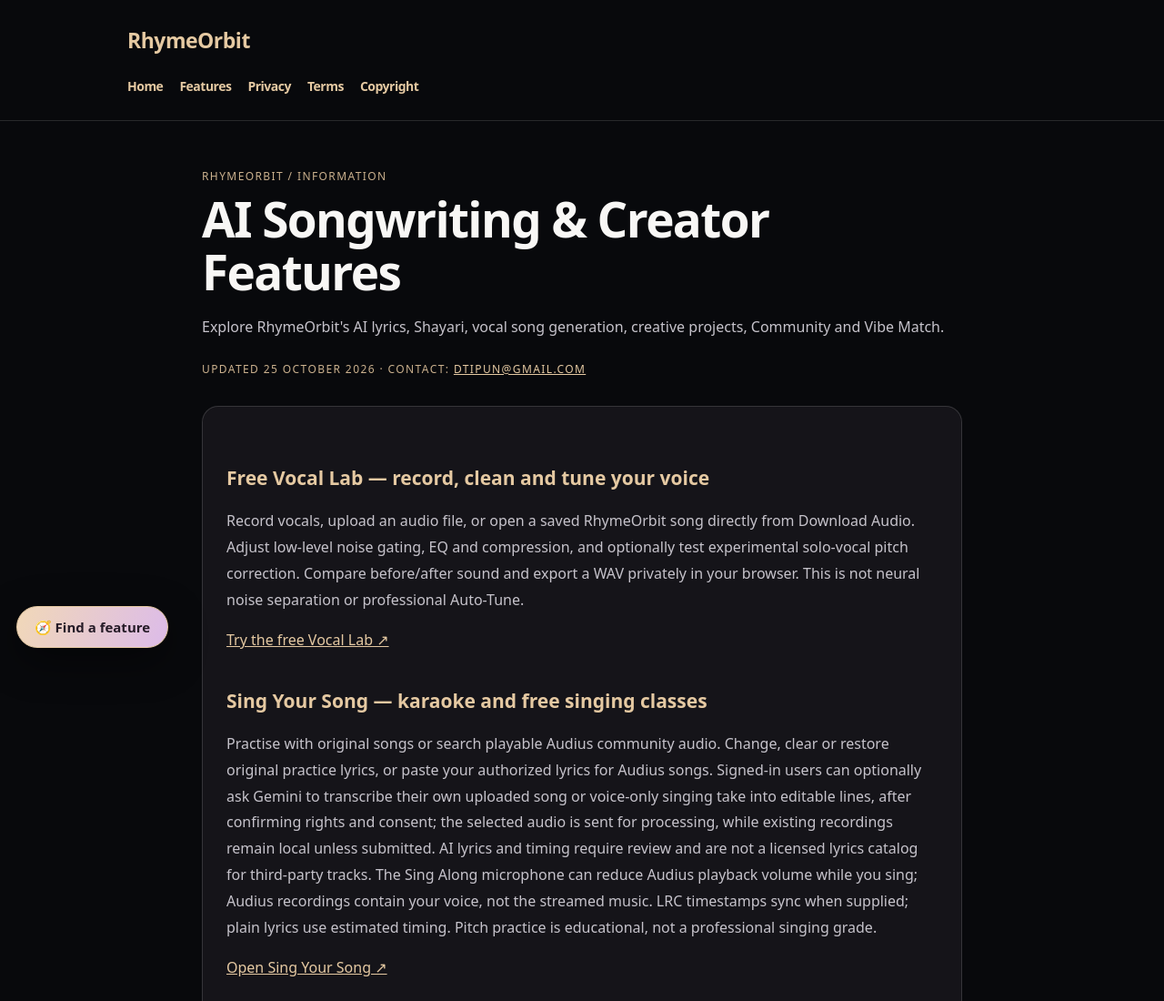
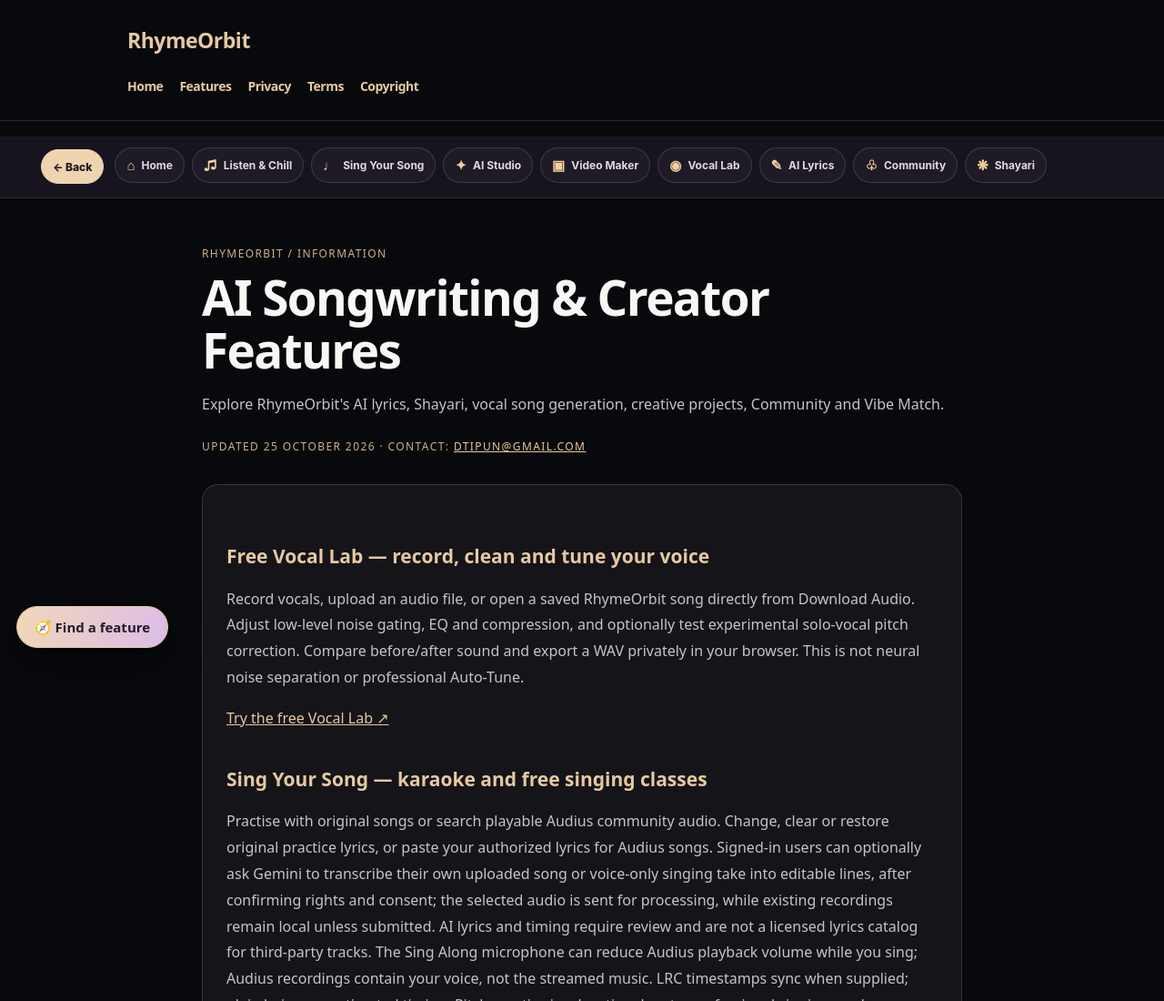
Before and after one commit to tipundhiman/tipun, a website: page public/features.html in a window 1280 px wide. Shown: the top 1100 px of the page at 91% size. Drawn offline with Linux system fonts and the light colour scheme.

Commit message:
Add Back and feature navigation across creator pages

```diff
--- a/public/features.html
+++ b/public/features.html
@@ -11,4 +11,4 @@
 <h2>Riya — your AI creative guide</h2><p>Riya is an in-site chat assistant for writing inspiration and practical help using RhymeOrbit. Signed-in AI replies use the configured model service. Answers can be inaccurate.</p>
 <h2>Full songs with vocals — available for eligible users</h2><p>RhymeOrbit uses a connected music provider to generate full songs with vocals and instrumentals. Eligible signed-in Free users can create up to 3 songs per calendar month, subject to provider availability and server limits. Paid plans and commercial-use rights are not automatically included; review the applicable terms.</p>
 <h2>Listen &amp; Chill — music and video collections</h2><p>Browse Audius songs by language, mood, real play count or release date, or explore its worldwide weekly trending list. YouTube videos use the official embedded player. When live YouTube Data API search is unavailable, clearly labelled featured videos appear instead of a fictional trending chart.</p>
-<h2>Real content over fictional catalogs</h2><p>Discover points to the actual Community, AI Studio and supported audio sources rather than presenting invented artist profiles as real people.</p></div><p>Need assistance? <a href="mailto:dtipun@gmail.com">Contact RhymeOrbit</a>.</p></main><footer>© 2026 RhymeOrbit · <a href="https://treblo.com" target="_blank" rel="noopener noreferrer">Powered by Treblo ↗</a> · <a href="/privacy">Privacy</a> · <a href="/terms">Terms</a> · <a href="/copyright">Content rights</a></footer><script src="/feature-guide.js?v=20261025-ux-1" defer></script></body></html>
+<h2>Real content over fictional catalogs</h2><p>Discover points to the actual Community, AI Studio and supported audio sources rather than presenting invented artist profiles as real people.</p></div><p>Need assistance? <a href="mailto:dtipun@gmail.com">Contact RhymeOrbit</a>.</p></main><footer>© 2026 RhymeOrbit · <a href="https://treblo.com" target="_blank" rel="noopener noreferrer">Powered by Treblo ↗</a> · <a href="/privacy">Privacy</a> · <a href="/terms">Terms</a> · <a href="/copyright">Content rights</a></footer><script src="/feature-guide.js?v=20261025-ux-1" defer></script><script src="/site-nav.js?v=20261025-1" defer></script></body></html>
--- /dev/null
+++ b/public/site-nav.css
@@ -0,0 +1,106 @@
+.ro-quick-nav,
+.ro-quick-nav * {
+  box-sizing: border-box;
+}
+
+.ro-quick-nav {
+  --ro-quick-accent: #eed4af;
+  position: relative;
+  z-index: 12;
+  display: flex;
+  align-items: center;
+  gap: 10px;
+  width: 100%;
+  min-width: 0;
+  padding: 10px max(18px, calc((100% - 1190px) / 2));
+  background: #17141f;
+  border-bottom: 1px solid #e6c8a320;
+  color: #f8f3f6;
+  font-family: Inter, system-ui, -apple-system, sans-serif;
+  font-size: 12px;
+  line-height: 1.3;
+}
+
+.ro-quick-nav a,
+.ro-quick-nav a:visited {
+  display: inline-flex;
+  align-items: center;
+  justify-content: center;
+  gap: 7px;
+  flex-shrink: 0;
+  min-height: 38px;
+  padding: 9px 12px;
+  border: 1px solid #ffffff22;
+  border-radius: 999px;
+  background: #ffffff08;
+  color: #e0d8e3;
+  font-size: 12px;
+  font-weight: 650;
+  letter-spacing: 0;
+  text-decoration: none;
+  white-space: nowrap;
+  transition: background .15s ease, border-color .15s ease;
+}
+
+.ro-quick-nav a:hover,
+.ro-quick-nav a:focus-visible {
+  background: #ffffff16;
+  border-color: #e6c8a370;
+  color: #fff;
+}
+
+.ro-quick-nav a:focus-visible {
+  outline: 2px solid var(--ro-quick-accent);
+  outline-offset: 2px;
+}
+
+.ro-quick-nav .ro-quick-back {
+  background: #eed4af;
+  border-color: #eed4af;
+  color: #211921;
+  font-weight: 800;
+}
+
+.ro-quick-nav .ro-quick-back:visited,
+.ro-quick-nav .ro-quick-back:hover,
+.ro-quick-nav .ro-quick-back:focus-visible {
+  color: #211921;
+  background: #fff0d5;
+}
+
+.ro-quick-links {
+  display: flex;
+  align-items: center;
+  gap: 8px;
+  min-width: 0;
+  overflow-x: auto;
+  overflow-y: hidden;
+  padding: 2px 2px 6px;
+  scrollbar-width: thin;
+  scrollbar-color: #ac8eab transparent;
+  overscroll-behavior-x: contain;
+  -webkit-overflow-scrolling: touch;
+}
+
+.ro-quick-icon {
+  color: #f2cf9f;
+  font-size: 15px;
+}
+
+.ro-quick-nav .ro-quick-active,
+.ro-quick-nav .ro-quick-active:visited {
+  background: #eed4af1d;
+  border-color: #eed4af77;
+  color: #ffeaca;
+}
+
+@media (max-width: 640px) {
+  .ro-quick-nav { gap: 8px; padding: 8px 12px; }
+  .ro-quick-nav a,
+  .ro-quick-nav a:visited { min-height: 40px; padding: 10px 12px; }
+  .ro-quick-links { gap: 6px; }
+}
+
+@media (prefers-reduced-motion: reduce) {
+  .ro-quick-nav a { transition: none; }
+}
--- /dev/null
+++ b/public/site-nav.js
@@ -0,0 +1,90 @@
+/* Shared cross-page navigation for RhymeOrbit's standalone tools and guides. */
+(function () {
+  'use strict';
+
+  const links = [
+    { label: 'Home', href: '/', symbol: '⌂' },
+    { label: 'Listen & Chill', href: '/#listen', symbol: '♫' },
+    { label: 'Sing Your Song', href: '/sing-your-song', symbol: '♩' },
+    { label: 'AI Studio', href: '/#studio', symbol: '✦' },
+    { label: 'Video Maker', href: '/video-maker', symbol: '▣' },
+    { label: 'Vocal Lab', href: '/vocal-lab', symbol: '◉' },
+    { label: 'AI Lyrics', href: '/ai-lyrics-generator', symbol: '✎' },
+    { label: 'Community', href: '/#community', symbol: '♧' },
+    { label: 'Shayari', href: '/shayari-generator', symbol: '❋' }
+  ];
+
+  function normalizedPath(path) {
+    return path.replace(/\.html$/, '').replace(/\/$/, '') || '/';
+  }
+
+  function canGoBack() {
+    if (!document.referrer || window.history.length < 2) return false;
+    try {
+      const previous = new URL(document.referrer);
+      return previous.origin === window.location.origin &&
+        previous.href !== window.location.href &&
+        !/\/(reset-password|auth)(?:\/|$)/.test(previous.pathname);
+    } catch (_) {
+      return false;
+    }
+  }
+
+  function mount() {
+    if (document.querySelector('.ro-quick-nav')) return;
+    const header = document.querySelector('body > header');
+    if (!header) return;
+
+    const stylesheet = document.createElement('link');
+    stylesheet.rel = 'stylesheet';
+    stylesheet.href = '/site-nav.css?v=20261025-1';
+    document.head.appendChild(stylesheet);
+
+    const wrapper = document.createElement('nav');
+    wrapper.className = 'ro-quick-nav';
+    wrapper.setAttribute('aria-label', 'Quick navigation between RhymeOrbit features');
+
+    const back = document.createElement('a');
+    back.className = 'ro-quick-back';
+    back.href = '/';
+    back.textContent = '← Back';
+    back.setAttribute('aria-label', 'Back to previous page, or Home');
+    back.addEventListener('click', function (event) {
+      if (!canGoBack()) return;
+      event.preventDefault();
+      window.history.back();
+    });
+    wrapper.appendChild(back);
+
+    const scroller = document.createElement('div');
+    scroller.className = 'ro-quick-links';
+    scroller.setAttribute('role', 'group');
+    scroller.setAttribute('aria-label', 'Other features');
+    const current = normalizedPath(window.location.pathname);
+    for (const item of links) {
+      const link = document.createElement('a');
+      link.href = item.href;
+      link.className = 'ro-quick-link';
+      const active = !item.href.includes('#') && normalizedPath(item.href) === current;
+      if (active) {
+        link.classList.add('ro-quick-active');
+        link.setAttribute('aria-current', 'page');
+      }
+      const icon = document.createElement('span');
+      icon.className = 'ro-quick-icon';
+      icon.setAttribute('aria-hidden', 'true');
+      icon.textContent = item.symbol;
+      const text = document.createElement('span');
+      text.textContent = item.label;
+      link.append(icon, text);
+      scroller.appendChild(link);
+    }
+    wrapper.appendChild(scroller);
+    header.insertAdjacentElement('afterend', wrapper);
+    const selected = scroller.querySelector('.ro-quick-active');
+    if (selected) selected.scrollIntoView({ block: 'nearest', inline: 'nearest' });
+  }
+
+  if (document.readyState === 'loading') document.addEventListener('DOMContentLoaded', mount, { once: true });
+  else mount();
+})();
```
Also changed, not shown: public/ai-lyrics-generator.html (+1 -0 lines), public/ai-song-generator.html (+1 -0 lines), public/index.html (+1 -1 lines), public/shayari-generator.html (+1 -0 lines), public/sing-your-song.html (+1 -0 lines), public/video-maker.html (+1 -0 lines), public/vocal-lab.html (+1 -0 lines), tests/site-nav.test.js (added, +74 -0 lines).
